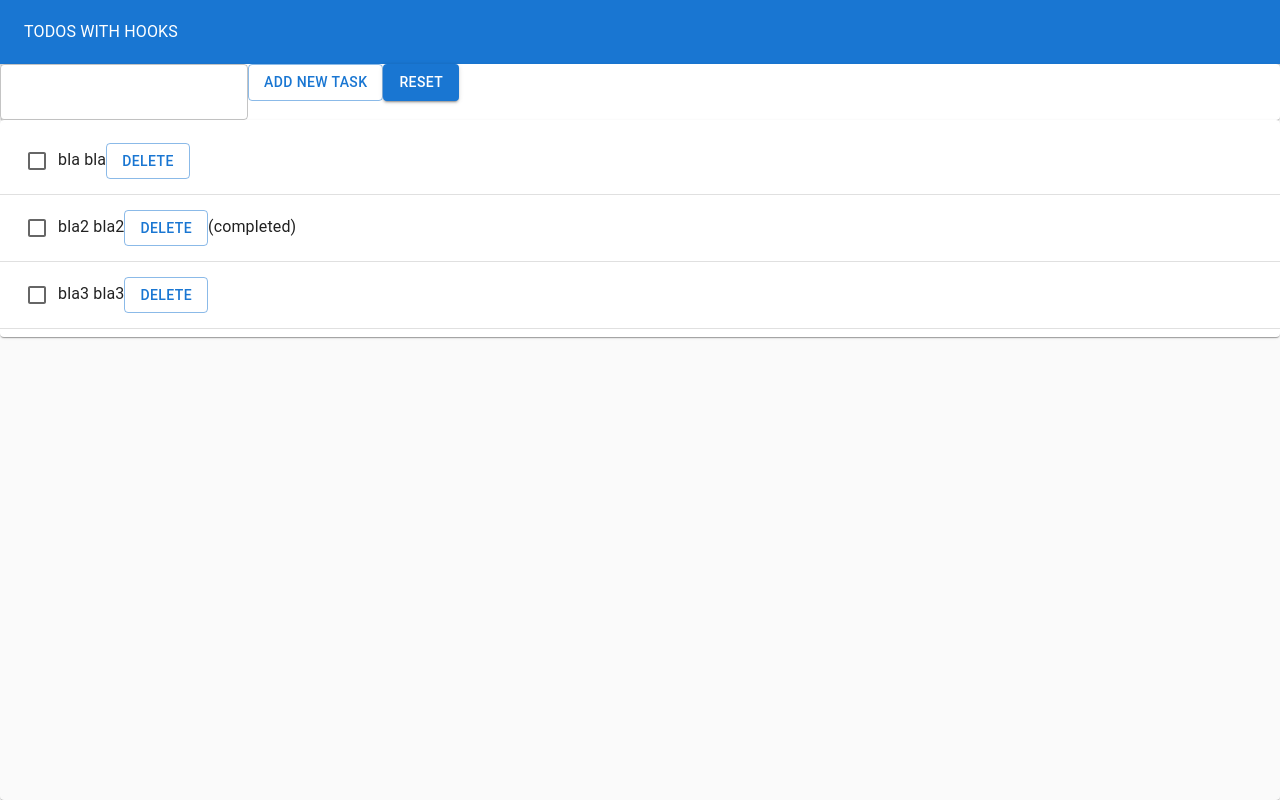
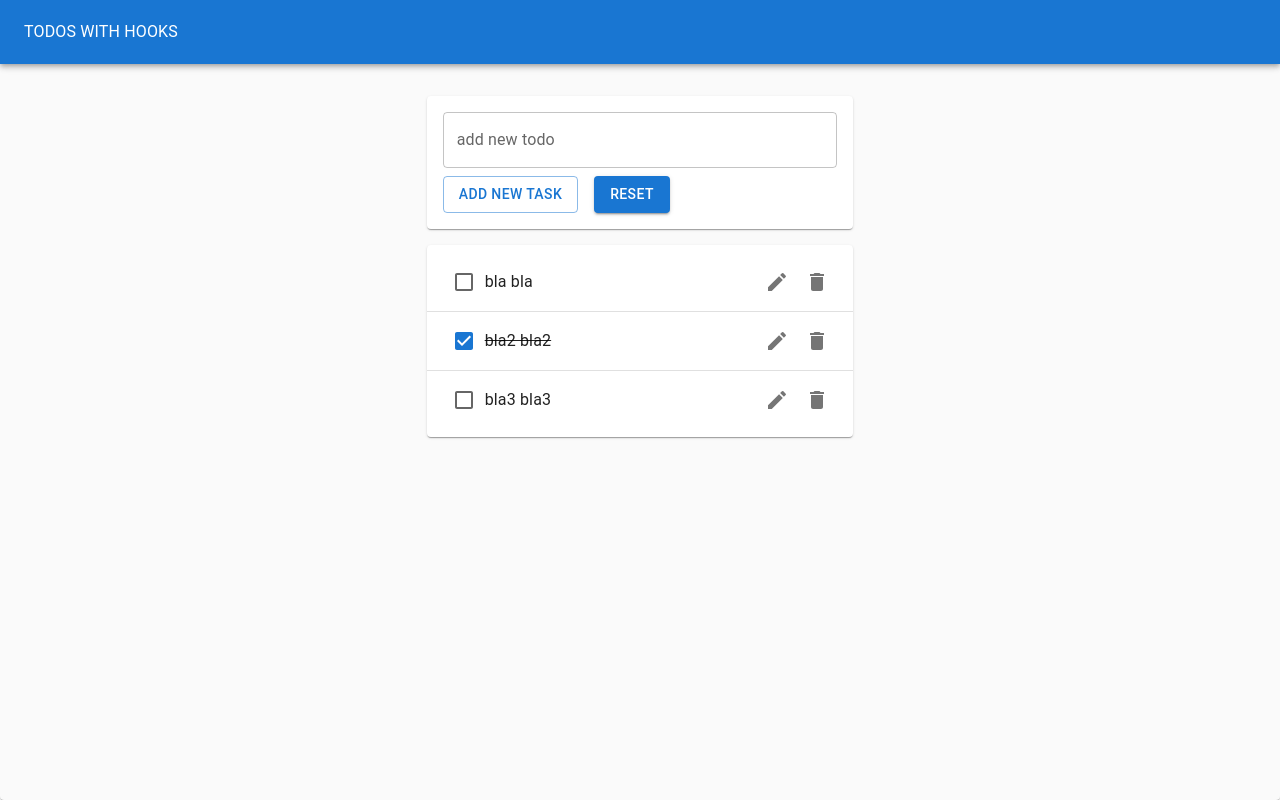
Before and after one commit to madebymilly/react-to-do-list-hooks, a React (Create React App) app: page / in a window 1280 px wide. Built offline with nearby package versions, Linux system fonts and the light colour scheme.

Commit message:
adding delete and edit functionality

```diff
--- a/src/TodoApp.js
+++ b/src/TodoApp.js
@@ -15,14 +15,19 @@ function TodoApp() {
     { id: 3, task: 'bla3 bla3', completed: false }
   ]
   const [todos, setTodos] = useState(initialTodos);
+
   const addTodo = (newTask) => {
-    let tempTodos = todos;
-    setTodos([...tempTodos, {id: tempTodos.length + 1, task: newTask, completed: false }])
+    setTodos([...todos, {id: todos.length + 1, task: newTask, completed: false }])
   }
   const deleteTodo = (todoID) => {
     let tempTodos = todos;
     setTodos(tempTodos.filter(todo => todo.id !== todoID));
   }
+
+  const updateTodo = (todoID, updatedTask) => {
+    setTodos(todos.map(todo => todo.id === todoID ? { ...todo, task: updatedTask} : todo));
+  }
+
   return (
     <Paper
       style={{ padding: 0, margin: 0, height: '100vh', backgroundColor: '#fafafa'}}
@@ -33,8 +38,12 @@ function TodoApp() {
           <Typography color='inherit'>TODOS WITH HOOKS</Typography>
         </Toolbar>
       </AppBar>
-      <TodoForm addTodo={addTodo} />
-      <TodoList todos={todos} deleteTodo={deleteTodo} />
+      <Grid container justifyContent="center" style={{marginTop: '1rem'}}>
+        <Grid item xs={11} md={8} lg={4}>
+          <TodoForm addTodo={addTodo} />
+          <TodoList todos={todos} deleteTodo={deleteTodo} updateTodo={updateTodo} />
+        </Grid>
+      </Grid>
     </Paper>
   );
 }
--- a/src/TodoForm.js
+++ b/src/TodoForm.js
@@ -1,4 +1,3 @@
-import React, { useState } from 'react'
 import Paper from '@mui/material/Paper';
 import TextField from '@mui/material/TextField';
 import Button from '@mui/material/Button';
@@ -7,17 +6,22 @@ import useInputState from './hooks/useInputState'
 
 function TodoForm(props) {
 
-  // RESUABLE HOOK VAN MAKEN:
-  const [task, setTask, resetTask] = useInputState('');
-  const addTask = () => {
-    props.addTodo(task);
-    resetTask();
-  }
+  // REUSEABLE HOOK:
+  const [text, setText, resetText] = useInputState('');
+
   return (
-    <Paper>
-      <TextField name="task" value={task} onChange={(e) => setTask(e)} />
-      <Button variant="outlined" onClick={addTask}>Add new task</Button>
-      <Button variant="contained" onClick={resetTask}>Reset</Button>
+    <Paper style={{margin: '1rem 0', padding: '0 1rem 1rem'}}>
+      <form
+        onSubmit={(e) => {
+          e.preventDefault();
+          props.addTodo(text);
+          resetText();
+        }
+      }>
+        <TextField name="task" value={text} onChange={setText} margin="normal" label="add new todo" fullWidth />
+        <Button type="submit" variant="outlined" style={{marginRight: '1rem'}}>Add new task</Button>
+        <Button variant="contained" onClick={resetText}>Reset</Button>
+      </form>
     </Paper>
   )
 }
--- a/src/TodoItem.js
+++ b/src/TodoItem.js
@@ -1,31 +1,52 @@
 import React from 'react'
 import Checkbox from '@mui/material/Checkbox';
 import Button from '@mui/material/Button';
+import IconButton from '@mui/material/IconButton';
+import { Edit, Delete } from '@mui/icons-material';
+
+import TextField from '@mui/material/TextField';
+import ListItem from '@mui/material/ListItem';
+import ListItemText from '@mui/material/ListItemText';
+
+import useToggle from './hooks/useToggle'
+import useInputState from './hooks/useInputState'
+import { ListItemSecondaryAction } from '@mui/material';
+
 
 function TodoItem(props) {
-  const { id, task, completed, deleteTodo } = props;
+  const { id, task, completed } = props;
 
-  const label = { inputProps: { 'aria-label': task } };
+  // reusable hooks:
+  const [input, toggleInput] = useToggle(false);
+  const [text, setText, resetText] = useInputState(task);
 
-  const handleClick = () => {
-    deleteTodo(id);
+  const handleDelete = () => {
+    props.deleteTodo(id);
   }
 
-  const handleChange = () => {
-    console.log('click cb')
-  }
-
-  // toggle checkbox
-
   return (
-    <div>
-      <Checkbox {...label} onChange={handleChange} />
-      {task}
-      <Button variant="outlined" onClick={handleClick}>Delete</Button>
-      {completed &&
-        <span>(completed)</span>
+    <ListItem>
+      <Checkbox tabIndex={-1} checked={completed} />
+      {input
+      ? <form
+          onSubmit={(e) => {
+            e.preventDefault();
+            props.updateTodo(id, text);
+            toggleInput();
+          }
+        }>
+          <TextField name="text" value={text} onChange={setText} />
+          <Button type="submit" variant="outlined">update</Button>
+        </form>
+      : <ListItemText style={{textDecoration: completed ? 'line-through' : 'none'}}>
+          {task}
+        </ListItemText>
       }
-    </div>
+      <ListItemSecondaryAction>
+        <IconButton variant="outlined" onClick={toggleInput} aria-label="Edit"><Edit /></IconButton>
+        <IconButton variant="outlined" onClick={handleDelete} aria-label="Delete"><Delete /></IconButton>
+      </ListItemSecondaryAction>
+    </ListItem>
   )
 }
 
--- a/src/TodoList.js
+++ b/src/TodoList.js
@@ -2,25 +2,30 @@ import React from 'react'
 import TodoItem from './TodoItem'
 import Paper from '@mui/material/Paper';
 import List from '@mui/material/List';
-import ListItem from '@mui/material/ListItem';
-import ListItemText from '@mui/material/ListItemText';
 import Divider from '@mui/material/Divider';
 
 function TodoList(props) {
-  const { todos, deleteTodo } = props;
+  const { todos, deleteTodo, updateTodo } = props;
   return (
     <Paper>
       <List>
         {todos.map(item =>
-          <>
-            <ListItem>
-              <ListItemText>
-                {<TodoItem key={item.id} id={item.id} task={item.task} completed={item.completed} deleteTodo={deleteTodo} />}
-              </ListItemText>
-            </ListItem>
-            <Divider/>
-          </>
+        <div key={item.id}>
+          <TodoItem
+            key={item.id}
+            id={item.id}
+            task={item.task}
+            completed={item.completed}
+            deleteTodo={deleteTodo}
+            updateTodo={updateTodo}
+          />
+          {item.id !== todos.length
+            ?  <Divider />
+            : ''
+          }
+        </div>
         )}
+
       </List>
     </Paper>
   )
--- /dev/null
+++ b/src/hooks/useToggle.js
@@ -0,0 +1,15 @@
+import { useState } from "react";
+
+function useToggle(initVal = true) {
+
+  const [value, setValue] = useState(initVal);
+
+  const toggle = () => {
+    setValue(!value);
+  }
+
+  return [value, toggle];
+
+}
+
+export default useToggle;
```
